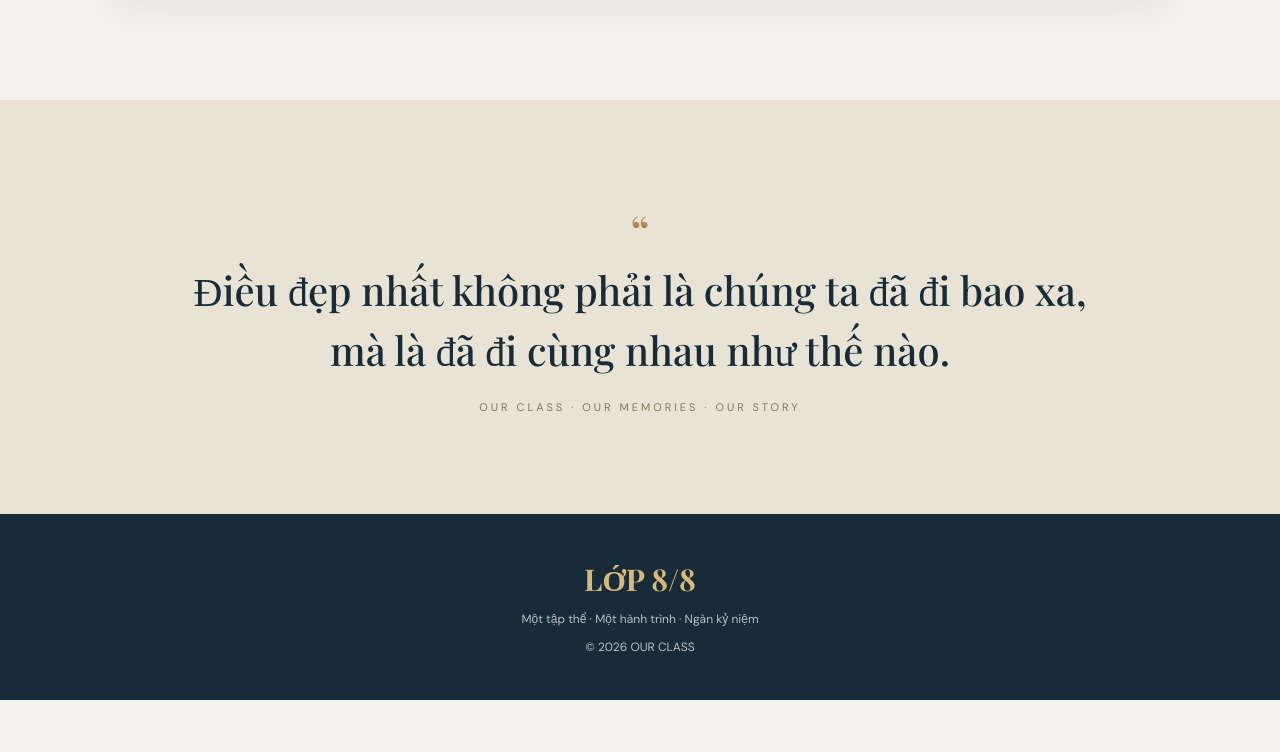
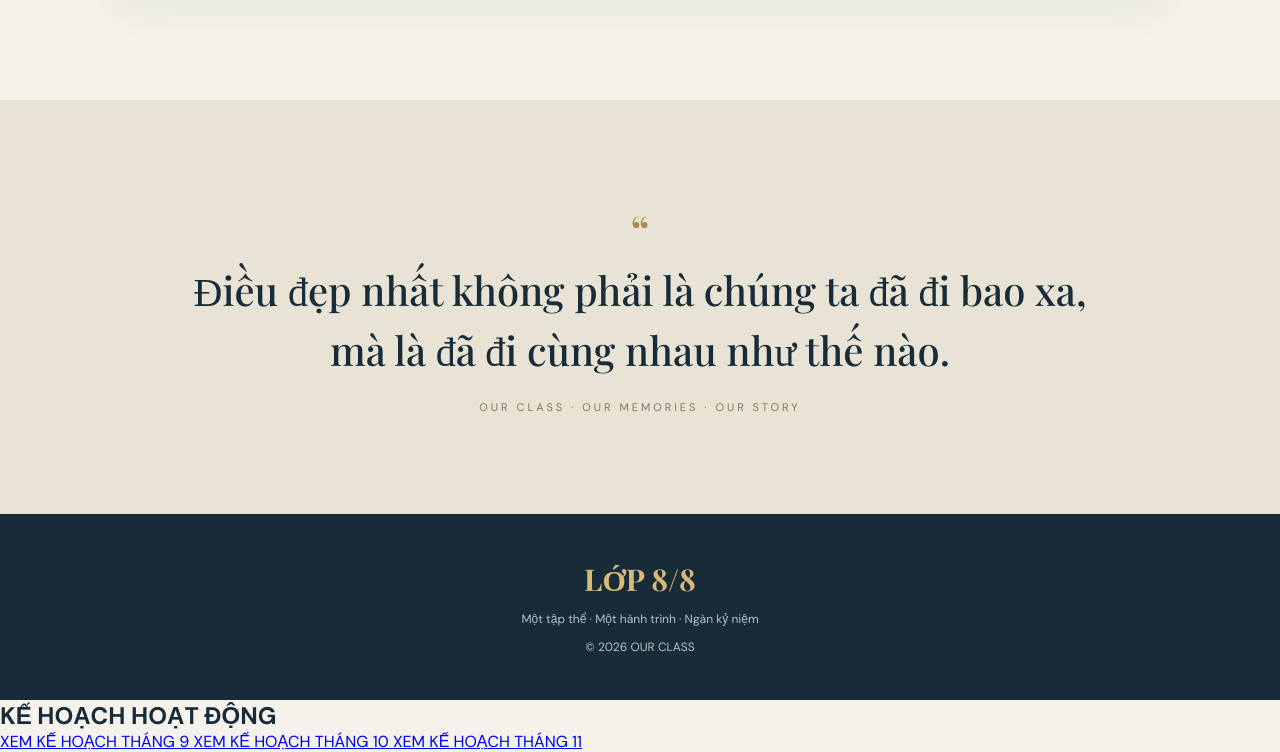
Before and after one commit to giaphunguyenkhanh/lop88-36, a plain HTML site: page index.html in a window 1280 px wide. Shown: the part 2863-3615 px from the top of the page. Before the commit the page ends 3563 px from the top, so only its background shows below. Drawn offline with nearby package versions, Linux system fonts and the light colour scheme.

Commit message:
Update index.html

```diff
--- a/index.html
+++ b/index.html
@@ -564,4 +564,19 @@ document.addEventListener("keydown", (event) => {
 </script>
 
 </body>
+    <section>
+    <h2>KẾ HOẠCH HOẠT ĐỘNG</h2>
+
+    <a href="Ke_Hoach_Thang_9_2026_Chi_Doi_8-8.docx" target="_blank">
+        XEM KẾ HOẠCH THÁNG 9
+    </a>
+
+    <a href="Ke_Hoach_Thang_10_2026_Chi_Doi_8-8.docx" target="_blank">
+        XEM KẾ HOẠCH THÁNG 10
+    </a>
+
+    <a href="Ke_Hoach_Thang_11_2026_Chi_Doi_8-8.docx" target="_blank">
+        XEM KẾ HOẠCH THÁNG 11
+    </a>
+</section>
 </html>
```
